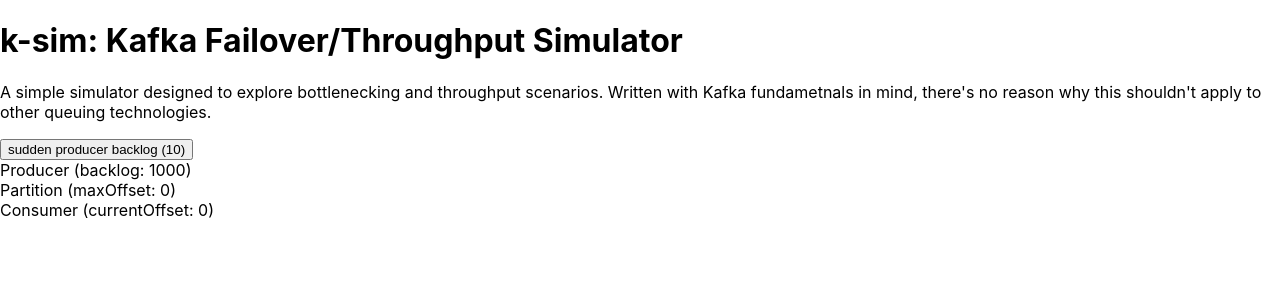
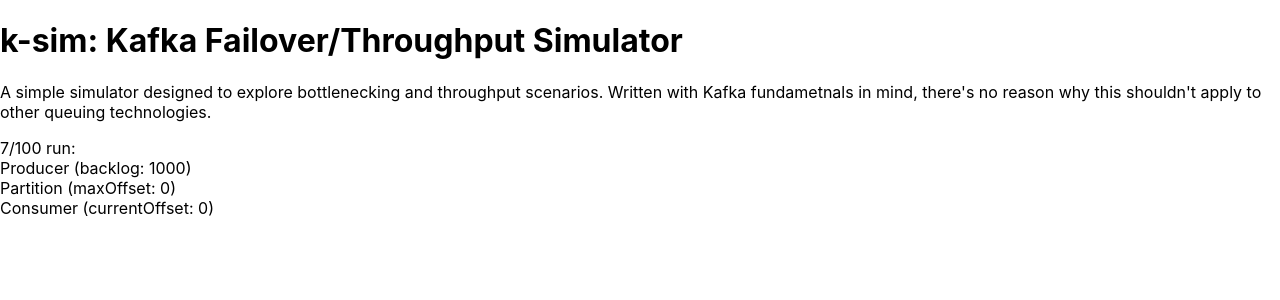
Before and after one commit to target/k-sim, a React (Create React App) app in the folder client/: page / in a window 1280 px wide. Shown: the top 300 px of the page. Built offline with nearby package versions, Linux system fonts and the light colour scheme.

Commit message:
Basic tick with setInterval()
Start with the basics, gotta get something to iterate on.

```diff
--- a/client/src/App.js
+++ b/client/src/App.js
@@ -14,19 +14,11 @@
   componentWillUnmount() {
   }
 
-  tick() {
-
-  }
-
-  producerBacklogAdd = () => {
-	}
-
   render () {
   	return (
       <div className="App">
 		    <h1>k-sim: Kafka Failover/Throughput Simulator</h1>
 				<p>A simple simulator designed to explore bottlenecking and throughput scenarios.  Written with Kafka fundametnals in mind, there's no reason why this shouldn't apply to other queuing technologies.</p>
-			  <button onClick={this.producerBacklogAdd(10)}>sudden producer backlog (10)</button>
 			  <Simulator />
 			</div>
     );
--- a/client/src/Simulator.js
+++ b/client/src/Simulator.js
@@ -8,6 +8,10 @@
 		super();
 		this.state = {
       tickNumber: 0,
+			maxTicks: 100,
+			running: false,
+			tickIntervalId: null,
+			tickMs: 750,
       producers: [ {
           producerId: 0,
           backlog: 1000,
@@ -31,12 +35,33 @@
 		};
   }
 
+	componentDidMount() {
+		// should we roll this into the setState statement?
+		var tickIntervalId = setInterval(
+			() => this.tick(),   // It is unclear to me why I needed the () => here... but it only works that way!
+			this.state.tickMs);
+		this.setState({
+			...this.state,
+			tickIntervalId: tickIntervalId,
+			running: true
+		})
+	}
+
+	componentWillUnmount() {
+		clearInterval(this.state.tickIntervalId) // Clean up our mess
+	}
+
   tick() {
+		this.setState({
+			...this.state,
+			tickNumber: this.state.tickNumber + 1
+		})
   }
 
 	render() {
 		return(
 			<div className="kSim">
+				<div className="ticker"> {this.state.tickNumber}/{this.state.maxTicks} run:{this.state.running} </div>
         <Producer backlog={this.state.producers[0].backlog} />
         <Partition maxOffset={this.state.partitions[0].maxOffset} />
         <Consumer currentOffset={this.state.consumers[0].currentOffset} />
```
